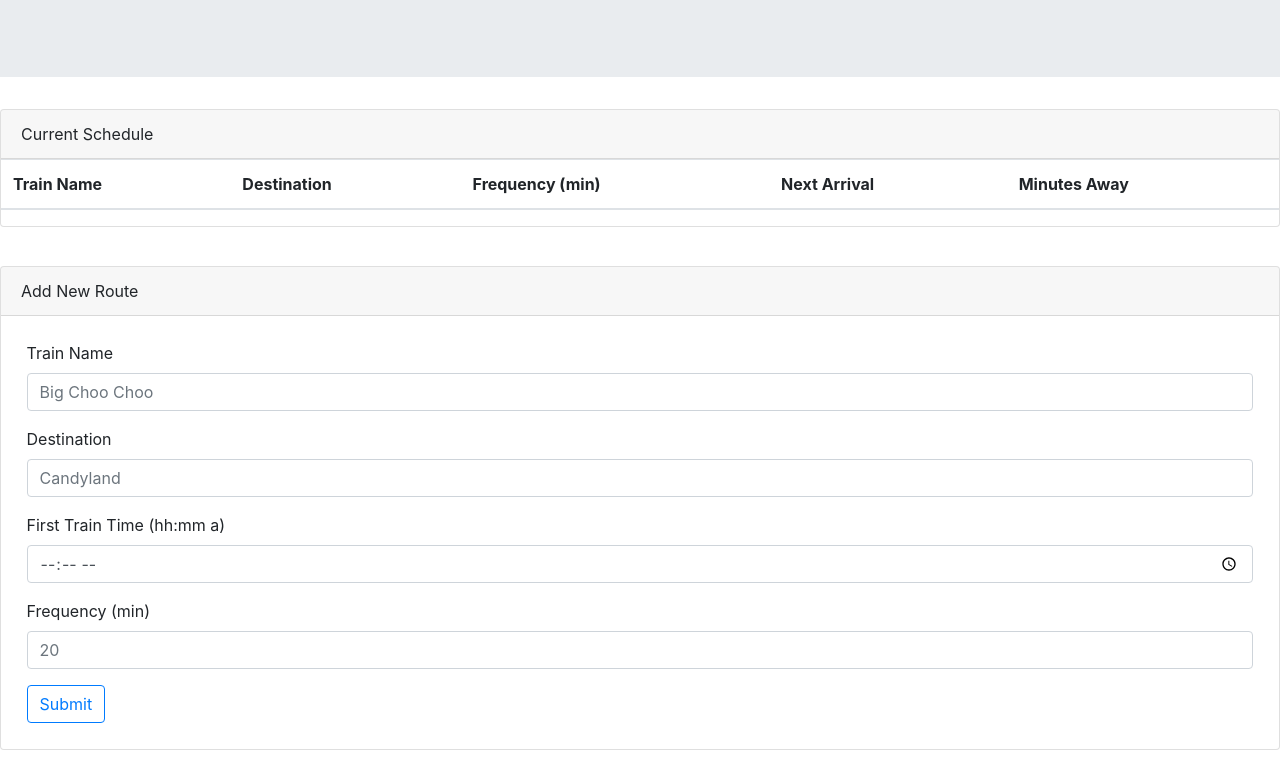
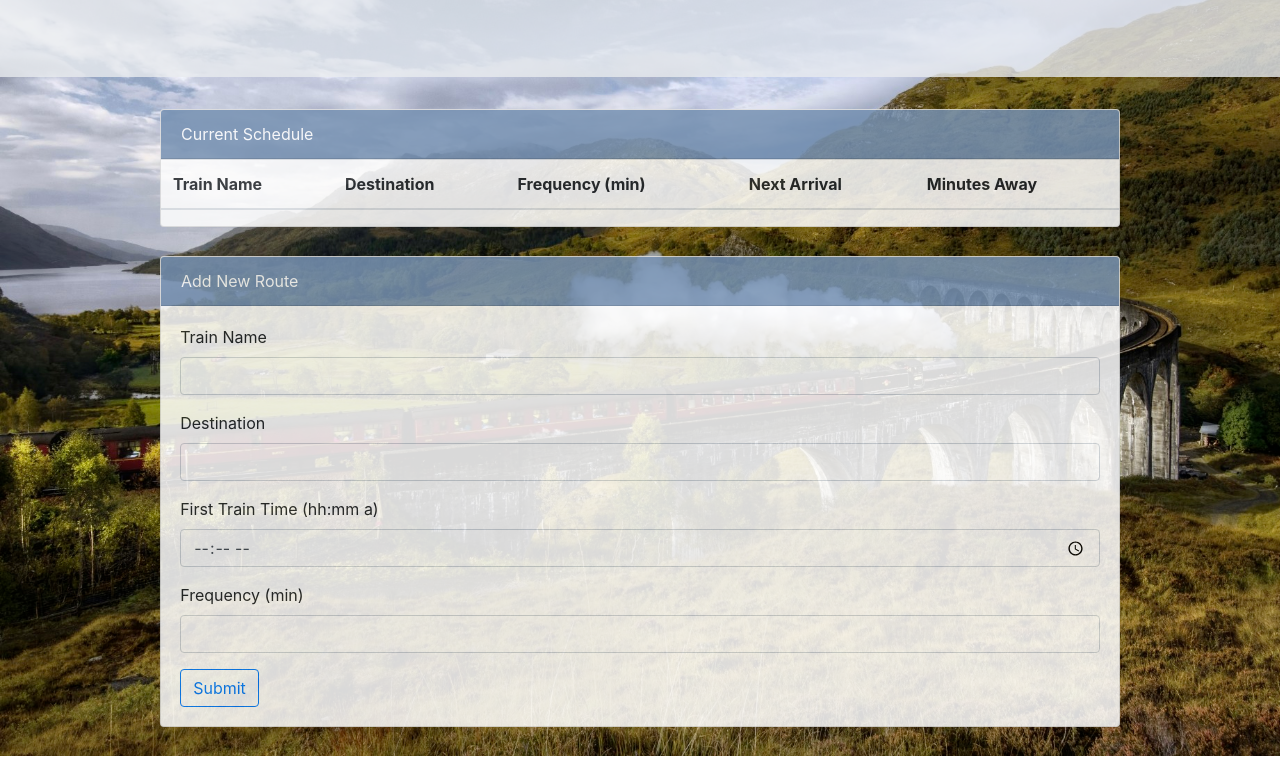
Before and after one commit to buley004/Train-Schedule, a plain HTML site: page index.html in a window 1280 px wide. Shown: the part 172-937 px from the top of the page. Drawn offline with nearby package versions, Linux system fonts and the light colour scheme; no server answers.

Commit message:
updated css

```diff
--- a/assets/css/style.css
+++ b/assets/css/style.css
@@ -1,3 +1,8 @@
+body {
+    background-image: url('../images/background.jpg');
+    background-size: cover;
+}
+
 
 #title {
     background-color: black;
@@ -17,3 +22,18 @@
 .card {
     margin-bottom: 3%;
 }
+
+#cards {
+    max-width: 960px;
+    margin: auto;
+    opacity: 0.85;
+}
+
+.jumbotron {
+    opacity: 0.8;
+}
+
+.card-header {
+    background-color: #7792B3;
+    color: white;
+}
--- a/index.html
+++ b/index.html
@@ -28,6 +28,8 @@
         </div>
     </div>
 
+    <!-- div to set card width -->
+    <div id="cards">
         <!-- table with train info -->
         <div class="card">
             <div class="card-header">
@@ -57,26 +59,26 @@
             <form id="addTrain-form">
                 <div class="form-group">
                     <label for="name">Train Name</label>
-                <input type="text" class="form-control" id="trainName" aria-describedby="name"
-                    placeholder="Big Choo Choo">
+                    <input type="text" class="form-control" id="trainName" aria-describedby="name">
                 </div>
                 <div class="form-group">
                     <label for="destination">Destination</label>
-                <input type="text" class="form-control" id="destination" placeholder="Candyland">
+                    <input type="text" class="form-control" id="destination">
                 </div>
                 <div class="form-group">
                     <label for="firstTime">First Train Time (hh:mm a)</label>
-                <input type="time" class="form-control" id="firstTime" placeholder="22:15">
+                    <input type="time" class="form-control" id="firstTime">
                 </div>
                 <div class="form-group">
 
                     <label for="freq">Frequency (min)</label>
-                <input type="number" class="form-control" id="freq" placeholder="20">
+                    <input type="number" class="form-control" id="freq">
 
                 </div>
                 <button type="submit" class="btn btn-outline-primary" onclick="addTrain()">Submit</button>
             </form>
         </div>
+    </div>
 
 </body>
 
```
Also changed, not shown: assets/images/background.jpg (added). Lines whose indentation alone changed are shown as unchanged.
